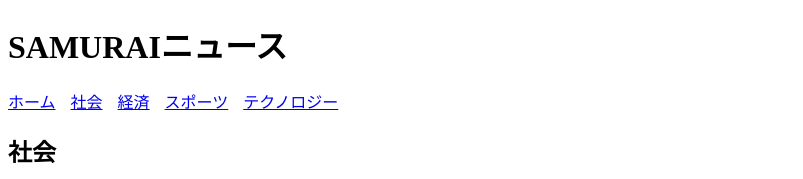
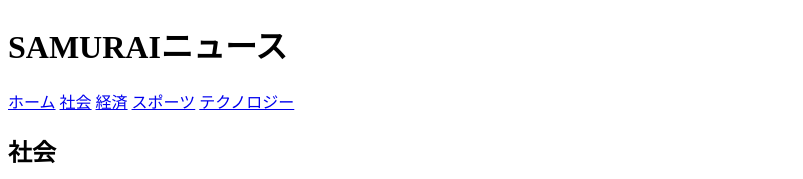
Before and after one commit to nakanaka0228/javascript-basic-kadai, a plain HTML site: page kadai_008/kadai_008.html in a window 1280 px wide. Shown: the top 179 px of the page, without its empty margins (0-803 px from the left). Drawn offline with Linux system fonts and the light colour scheme.

Commit message:
Add files via upload

```diff
--- a/kadai_008/kadai_008.html
+++ b/kadai_008/kadai_008.html
@@ -4,28 +4,16 @@
   <title>8章課題</title>
   <meta name="description" content="このページは8章の課題です。">
   <meta charset="UTF-8">
-  <style>
-    nav ul {
-      list-style: none;
-      padding: 0;
-      display: flex;
-    }
-    nav ul li {
-      margin-right: 15px;
-    }
-  </style>
 </head>
 <body>
   <header>
-    <h1>SAMURAIニュース</h1> <!-- これが削除対象の `li` に関連する可能性が低いです -->
+    <h1>SAMURAIニュース</h1>
     <nav>
-      <ul>
-        <li><a href="https://www.sejuku.net/">ホーム</a></li>
-        <li><a href="https://www.sejuku.net/">社会</a></li>
-        <li><a href="https://www.sejuku.net/">経済</a></li>
-        <li><a href="https://www.sejuku.net/">スポーツ</a></li>
-        <li><a href="https://www.sejuku.net/">テクノロジー</a></li>
-      </ul>
+      <a href="https://www.sejuku.net/">ホーム</a>
+      <a href="https://www.sejuku.net/">社会</a>
+      <a href="https://www.sejuku.net/">経済</a>
+      <a href="https://www.sejuku.net/">スポーツ</a>
+      <a href="https://www.sejuku.net/">テクノロジー</a>
     </nav>
   </header>
   <main>
```
